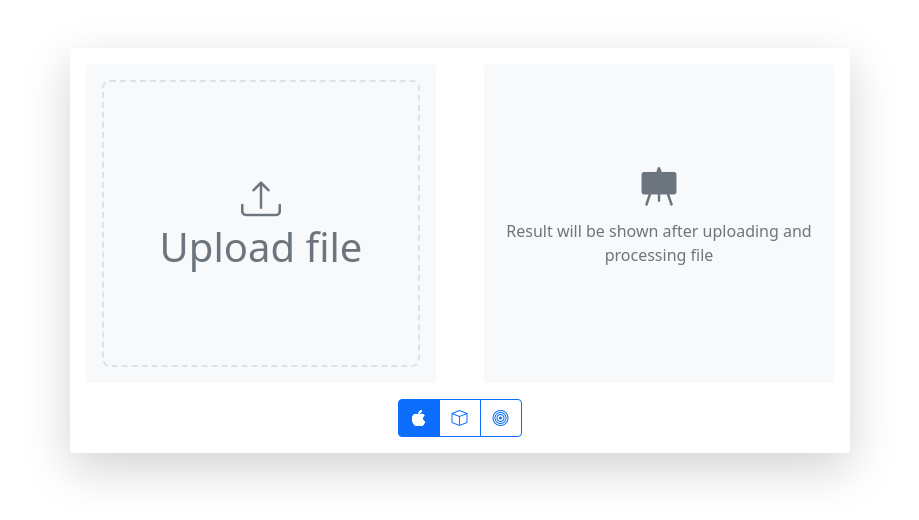
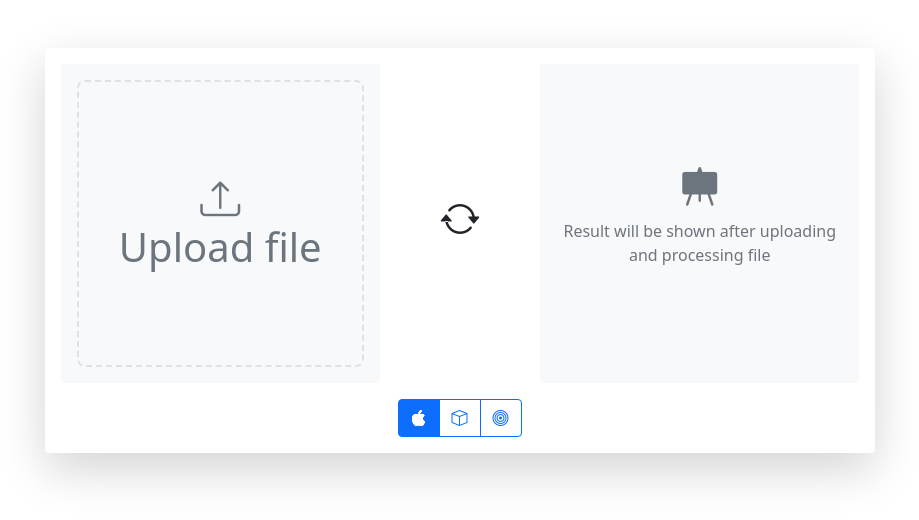
Before and after one commit to sameignatovich/Underwater, a Vue app: page / in a window 1280 px wide. Shown: the top 520 px of the page, without its empty margins (180-1099 px from the left). Built offline with nearby package versions, Linux system fonts and the light colour scheme.

Commit message:
Added actions block

```diff
--- a/src/App.vue
+++ b/src/App.vue
@@ -1,13 +1,16 @@
 <template>
   <div class="container">
     <div class="shadow-lg p-3 m-5 rounded">
-      <div class="row gx-5">
-        <div class="col">
+      <div class="row">
+        <div class="col-md-5">
           <rounded-block>
             <file-input />
           </rounded-block>
         </div>
-        <div class="col">
+        <div class="col-md-2 actions">
+          <actions-block />
+        </div>
+        <div class="col-md-5">
           <rounded-block>
             <file-preview />
           </rounded-block>
@@ -22,6 +25,7 @@
 import RoundedBlock from '@/components/RoundedBlock.vue';
 import FileInput from '@/components/FileInput.vue';
 import FilePreview from '@/components/FilePreview.vue';
+import ActionsBlock from '@/components/ActionsBlock.vue';
 import FiltersInput from '@/components/FiltersInput.vue';
 
 export default {
@@ -29,6 +33,7 @@ export default {
     RoundedBlock,
     FileInput,
     FilePreview,
+    ActionsBlock,
     FiltersInput,
   },
 };
@@ -36,6 +41,9 @@ export default {
 
 <style scoped lang="scss">
   .container {
-    max-width: 900px;
+    max-width: 950px;
+  }
+  .actions {
+    margin: 3rem auto 3rem;
   }
 </style>
--- /dev/null
+++ b/src/components/ActionsBlock.vue
@@ -0,0 +1,15 @@
+<template>
+  <div class="wraper">
+    <div class="centered text-center">
+      <h1>
+        <i class="bi bi-arrow-repeat"></i>
+      </h1>
+    </div>
+  </div>
+</template>
+
+<script>
+</script>
+
+<style lang="scss">
+</style>
```
